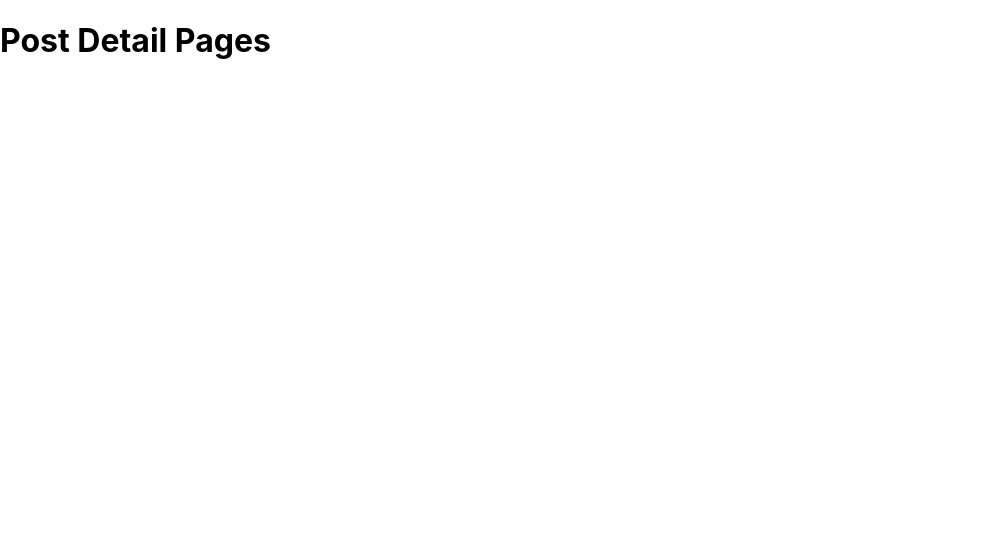
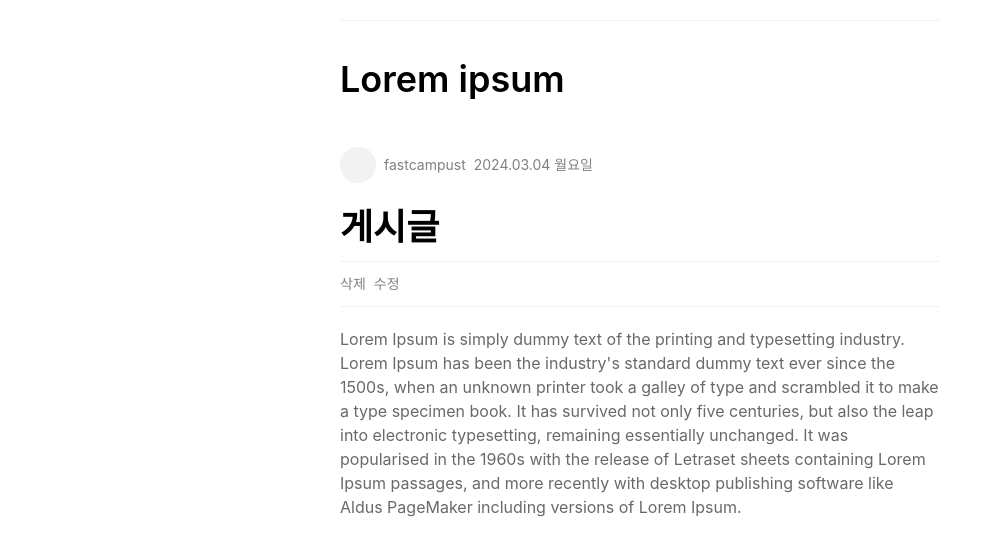
Before and after one commit to jihs2113/blog-app, a React (Create React App) app: page /posts/0 in a window 1280 px wide. Shown: the top 556 px of the page, without its empty margins (0-1001 px from the left). Built offline with nearby package versions, Linux system fonts and the light colour scheme.

Commit message:
feat: Detail 페이지 css 적용 및 구현

```diff
--- /dev/null
+++ b/src/components/PostDetail.tsx
@@ -0,0 +1,29 @@
+export default function PostDetail() {
+    return (
+        <>
+            <div className="post__detail">
+                <div className="post__box">
+                    <div className="post__title">Lorem ipsum</div>
+                </div>
+                <div className="post__profile-box">
+                    <div className="post__profile" />
+                    <div className="post__author-name"> fastcampust</div>
+                    <div className="post__date">2024.03.04 월요일</div>
+                </div>
+                <div className="post__title">게시글</div>
+                <div className="post__utils-box">
+                    <div className="post__delete">삭제</div>
+                    <div className="post__edit">수정</div>
+                </div>
+                <div className="post__text">
+                    Lorem Ipsum is simply dummy text of the printing and typesetting industry. Lorem Ipsum has been the
+                    industry's standard dummy text ever since the 1500s, when an unknown printer took a galley of type
+                    and scrambled it to make a type specimen book. It has survived not only five centuries, but also the
+                    leap into electronic typesetting, remaining essentially unchanged. It was popularised in the 1960s
+                    with the release of Letraset sheets containing Lorem Ipsum passages, and more recently with desktop
+                    publishing software like Aldus PageMaker including versions of Lorem Ipsum.
+                </div>
+            </div>
+        </>
+    );
+}
--- a/src/index.css
+++ b/src/index.css
@@ -70,7 +70,8 @@ footer a:hover {
     font-weight: 600;
 }
 
-.post__list {
+.post__list,
+.post__detail {
     min-height: 90vh;
     padding: 20px;
     text-align: center;
@@ -137,3 +138,23 @@ footer a:hover {
 .post__edit:focus {
     color: black;
 }
+
+.post__detail .post__title {
+    font-size: 36px;
+    line-height: 40px;
+}
+
+.post__detail .post__utils-box {
+    padding: 10px 0px;
+    border-top: 1px solid #f2f2f2;
+    border-bottom: 1px solid #f2f2f2;
+    flex-direction: row;
+}
+
+.post__detail .post__profile-box {
+    padding: 10px 0px;
+}
+
+.post__detail .post__text {
+    padding: 20px 0px;
+}
--- a/src/pages/posts/detail.tsx
+++ b/src/pages/posts/detail.tsx
@@ -1,3 +1,5 @@
-export default function PostDetail() {
-    return <h1>Post Detail Pages</h1>;
+import PostDetail from '../../components/PostDetail';
+
+export default function PostPage() {
+    return <PostDetail />;
 }
```
